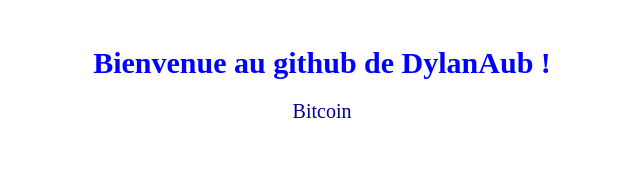
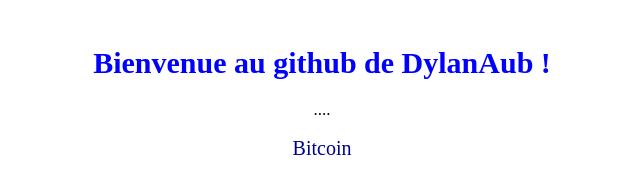
Before and after one commit to DylanAub/DylanAub.github.io, a plain HTML site: page index.html in a window 1280 px wide. Shown: the whole page, without its empty margins (326-966 px from the left). Drawn offline with Linux system fonts and the light colour scheme.

Commit message:
Update index.html

```diff
--- a/index.html
+++ b/index.html
@@ -8,5 +8,6 @@
 <body>
 	<br>
     <h1> Bienvenue au github de DylanAub ! </h1>
+	<p> .... </p>
     <a href="bitcoin.html">Bitcoin</a>
 </body>
```
